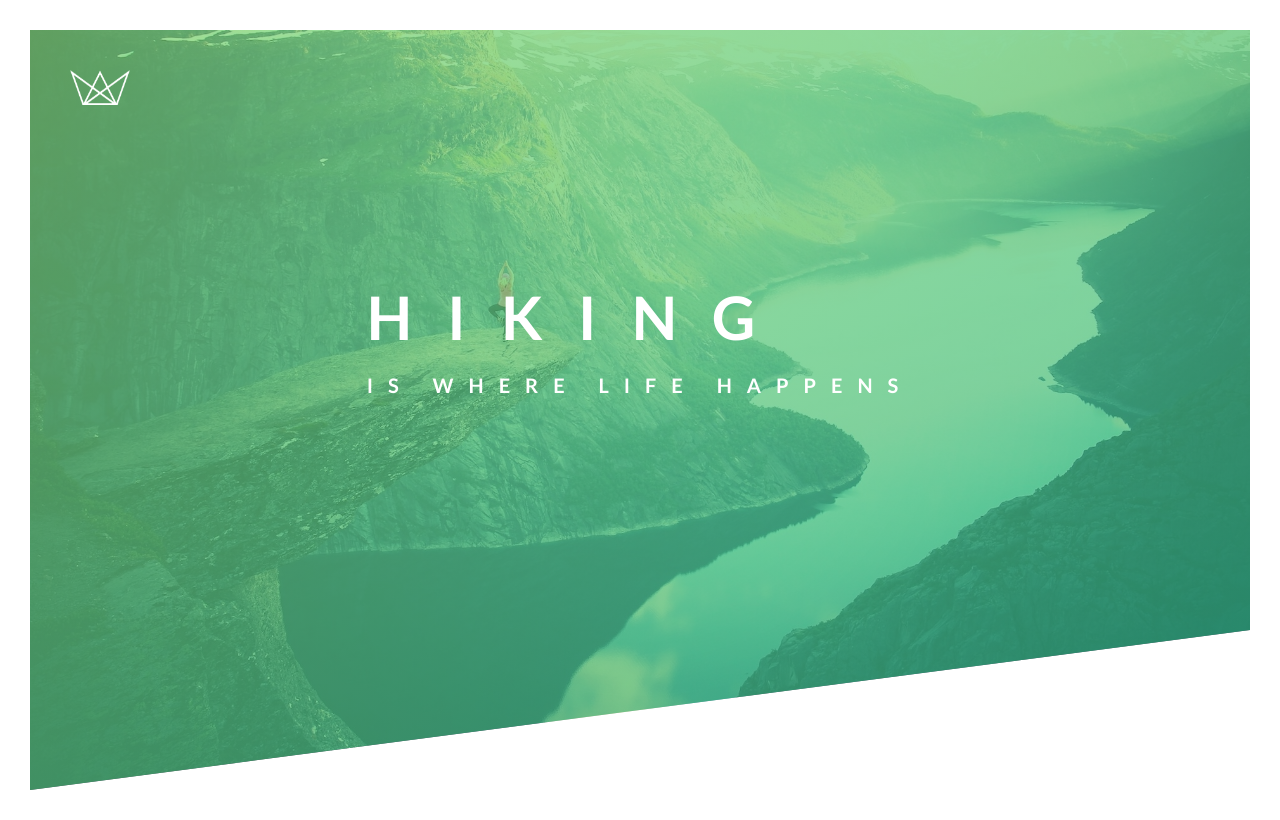
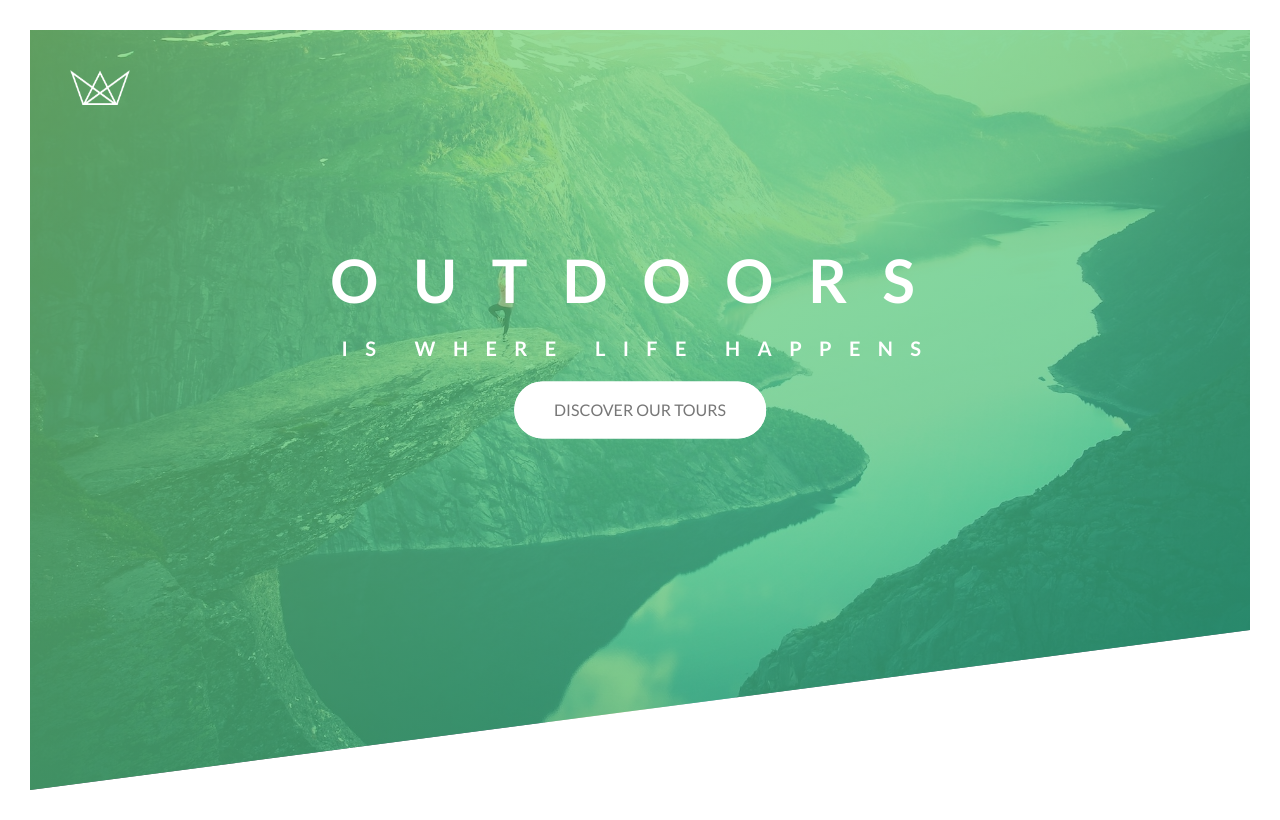
Before and after one commit to carlosmertens/hiking-tours, a Next.js app: page / in a window 1280 px wide. Built offline with nearby package versions, Linux system fonts and the light colour scheme.

Commit message:
Create: Buttom on banner box

```diff
--- a/components/Header.tsx
+++ b/components/Header.tsx
@@ -15,9 +15,13 @@ export const Header = () => {
 
       <div className='text-box'>
         <h1 className='heading-primary'>
-          <span className='heading-primary-main'>Hiking</span>
+          <span className='heading-primary-main'>Outdoors</span>
           <span className='heading-primary-sub'>is where life happens</span>
         </h1>
+
+        <a className='btn btn-white btn-animated' href='#'>
+          Discover our tours
+        </a>
       </div>
     </header>
   );
--- a/styles/globals.css
+++ b/styles/globals.css
@@ -21,7 +21,7 @@ body {
   padding: 30px;
 }
 
-/* ***** HEADER COMPONENT ***** */
+/* ********** HEADER COMPONENT ********** */
 
 .header {
   position: relative;
@@ -37,6 +37,7 @@ body {
   clip-path: polygon(0 0, 100% 0, 100% 75vh, 0 100%);
 }
 
+/* LOGO */
 .logo-box {
   position: absolute;
   top: 40px;
@@ -47,6 +48,7 @@ body {
   /* No need to set height and width since we use Image from Nextjs */
 }
 
+/* CENTER BOX */
 .text-box {
   /* (Start) Center box with position property */
   position: absolute;
@@ -54,21 +56,128 @@ body {
   left: 50%;
   transform: translate(-50%, -50%);
   /* (End) Center box with position property */
+  text-align: center;
 }
 
+/* CENTER TEXT */
 .heading-primary {
   color: #fff;
   text-transform: uppercase;
+  backface-visibility: hidden;
+  margin-bottom: 16px;
 }
 
 .heading-primary-main {
   display: block;
   font-size: 60px;
   letter-spacing: 35px;
+  animation: moveInLeft 2s ease-out;
 }
 
 .heading-primary-sub {
   display: block;
   font-size: 20px;
-  letter-spacing: 15px;
+  letter-spacing: 17.4px;
+  animation: moveInRight 2s ease-out;
 }
+
+/* BUTTON */
+.btn:link,
+.btn:visited {
+  text-transform: uppercase;
+  text-decoration: none;
+  padding: 15px 40px;
+  display: inline-block;
+  border-radius: 100px;
+  transition: all 0.2s;
+  position: relative;
+}
+
+.btn:hover {
+  transform: translateY(-3px);
+  box-shadow: 0 10px 20px rgba(0, 0, 0, 0.2);
+}
+
+.btn:active {
+  transform: translateY(-1px);
+  box-shadow: 0 5px 10px rgba(0, 0, 0, 0.2);
+}
+
+.btn-white {
+  background-color: #fff;
+  color: #777;
+}
+
+.btn::after {
+  content: '';
+  display: inline-block;
+  height: 100%;
+  width: 100%;
+  border-radius: 100px;
+  position: absolute;
+  top: 0;
+  left: 0;
+  z-index: -1;
+  transition: all 0.4s;
+}
+
+.btn-white::after {
+  background-color: #fff;
+}
+
+.btn:hover::after {
+  transform: scaleX(1.4) scaleY(1.6);
+  opacity: 0;
+}
+.btn-animated {
+  animation: moveInBotton 1s ease-out 0.75s;
+  animation-fill-mode: backwards;
+}
+
+/* ********** KEYFRAMES ********** */
+
+@keyframes moveInLeft {
+  0% {
+    opacity: 0;
+    transform: translateX(-100px);
+  }
+
+  80% {
+    transform: translateX(10px);
+  }
+
+  100% {
+    opacity: 1;
+    transform: translate(0);
+  }
+}
+
+@keyframes moveInRight {
+  0% {
+    opacity: 0;
+    transform: translateX(100px);
+  }
+
+  80% {
+    transform: translateX(-10px);
+  }
+
+  100% {
+    opacity: 1;
+    transform: translate(0);
+  }
+}
+
+@keyframes moveInBotton {
+  0% {
+    opacity: 0;
+    transform: translateY(50px);
+  }
+
+  100% {
+    opacity: 1;
+    transform: translate(0);
+  }
+}
+
+/* ***** MEDIA QUERIES ***** */
```
